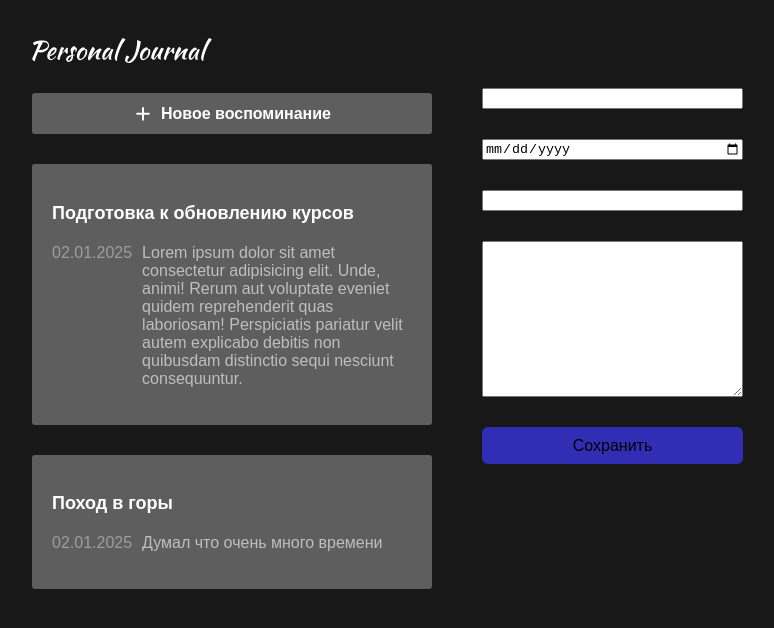
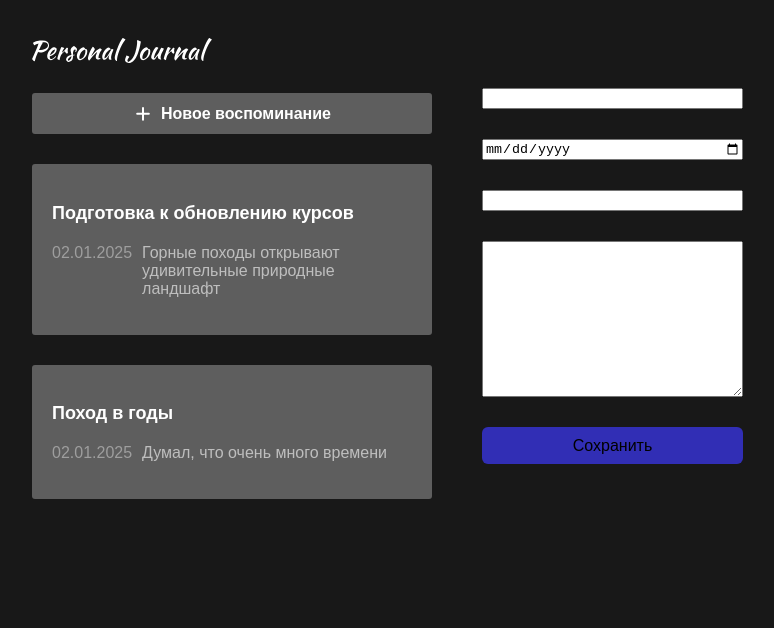
Before and after one commit to VladimirKorolev1986/react1, a React (Vite) app: page / in a window 1280 px wide. Shown: the top 628 px of the page, without its empty margins (6-780 px from the left). Built offline with nearby package versions, Linux system fonts and the light colour scheme.

Commit message:
fix date

```diff
--- a/src/App.jsx
+++ b/src/App.jsx
@@ -1,69 +1,64 @@
-import React, { useState } from "react";
-import "./App.css";
-import Button from "./components/Button/Button";
-import JournalItem from "./components/JournalItem/JournalItem";
-import CardButton from "./components/CardButton/CardButton";
-import LeftPanel from "./layouts/LeftPanel/LeftPanel";
-import Body from "./layouts/Body/Body";
-import Header from "./components/Header/Header";
-import JournalList from "./components/JournalList/JournalList";
-import JournalAddButton from "./components/JournalAddButton/JournalAddButton";
-import JournalForm from "./components/JournalForm/JournalForm";
-import { id } from "date-fns/locale";
+import { useState } from 'react';
+import './App.css';
+import CardButton from './components/CardButton/CardButton';
+import Header from './components/Header/Header';
+import JournalAddButton from './components/JournalAddButton/JournalAddButton';
+import JournalForm from './components/JournalForm/JournalForm';
+import JournalItem from './components/JournalItem/JournalItem';
+import JournalList from './components/JournalList/JournalList';
+import Body from './layouts/Body/Body';
+import LeftPanel from './layouts/LeftPanel/LeftPanel';
 
 const INITIAL_DATA = [
 	{
 		id: 1,
-    title: "Подготовка к обновлению курсов",
-    text: "Lorem ipsum dolor sit amet consectetur adipisicing elit. Unde, animi! Rerum aut voluptate eveniet quidem reprehenderit quas laboriosam! Perspiciatis pariatur velit autem explicabo debitis non quibusdam distinctio sequi nesciunt consequuntur.",
-    date: new Date(),
+		title: 'Подготовка к обновлению курсов',
+		text: 'Горные походы открывают удивительные природные ландшафт',
+		date: new Date()
 	},
 	{
 		id: 2,
-    title: "Поход в горы",
-    text: "Думал что очень много времени",
-    date: new Date(),
-  },
+		title: 'Поход в годы',
+		text: 'Думал, что очень много времени',
+		date: new Date()
+	}
 ];
 
 function App() {
-  const [items, setItems] = useState(INITIAL_DATA)
+	const [items, setItems] = useState(INITIAL_DATA);
 
-  const addItem = (item) => {
+	const addItem = item => {
 		setItems(oldItems => [...oldItems, {
 			text: item.text,
 			title: item.title,
 			date: new Date(item.date),
 			id: Math.max(...oldItems.map(i => i.id)) + 1
-    }])
-  }
+		}]);
+	};
+
 	const sortItems = (a, b) => {
 		if (a.date < b.date) {
-      return 1
+			return 1;
 		} else {
-      return -1
+			return -1;
 		}
-  }
-
-
+	};
 
 	return (
-    <div className="app">
+		<div className='app'>
 			<LeftPanel>
-        <Header />
-        <JournalAddButton />
+				<Header/>
+				<JournalAddButton/>
 				<JournalList>
-          {items.sort(sortItems).map(el=>(
+					{items.sort(sortItems).map(el => (
 						<CardButton key={el.id}>
 							<JournalItem
 								title={el.title}
 								text={el.text}
-              data={el.date}
+								date={el.date}
 							/>
 						</CardButton>
 					))}
-
-
 				</JournalList>
 			</LeftPanel>
 			<Body>
--- a/src/components/JournalForm/JournalForm.jsx
+++ b/src/components/JournalForm/JournalForm.jsx
@@ -1,10 +1,8 @@
-import Button from "../Button/Button";
-import "./JournalForm.css";
-import { useState } from "react";
+import './JournalForm.css';
+import Button from '../Button/Button';
 
-function JournalForm({onSubmit}) {
-
-  const addJornalItem = (e) => {
+function JournalForm({ onSubmit }) {
+	const addJournalItem = (e) => {
 		e.preventDefault();
 		const formData = new FormData(e.target);
 		const formProps = Object.fromEntries(formData);
@@ -12,17 +10,12 @@ function JournalForm({onSubmit}) {
 	};
 
 	return (
-    <form className="journal-form" onSubmit={addJornalItem}>
-      <input type="text" name="title" />
-      <input type="date" name="date" />
-      <input type="text" name="tag"  />
-      <textarea name="text" id="" cols="30" rows="10"></textarea>
-      <Button
-        text={"Сохранить"}
-        onClick={() => {
-          console.log("Нажали");
-        }}
-      />
+		<form className='journal-form' onSubmit={addJournalItem}>
+			<input type='text' name='title'/>
+			<input type='date' name='date' />
+			<input type='text' name='tag' />
+			<textarea name="post" id="" cols="30" rows="10"></textarea>
+			<Button text="Сохранить" onClick={() => { console.log('Нажали');}} />
 		</form>
 	);
 }
```
Lines whose indentation alone changed are shown as unchanged.
